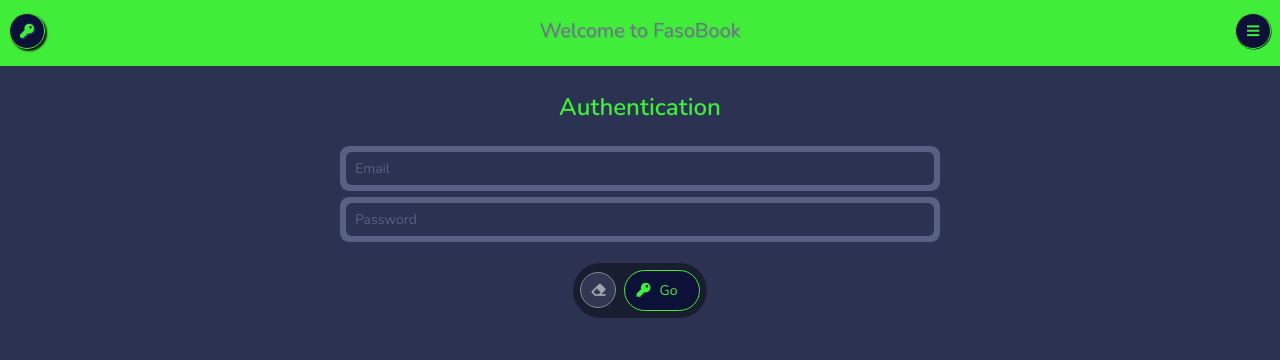
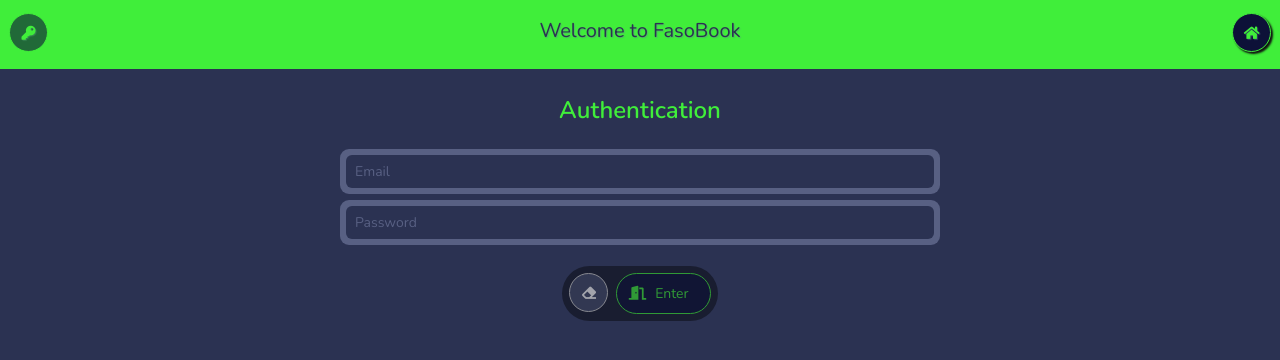
Before and after one commit to migueldiganchi/simple-book, a React (Create React App) app: page /auth in a window 1280 px wide. Shown: the top 360 px of the page. Built offline with nearby package versions, Linux system fonts and the light colour scheme.

Commit message:
Publication details

```diff
--- a/src/App.js
+++ b/src/App.js
@@ -70,12 +70,28 @@
   };
 
   auth = props => {
-    return <Auth />;
+    return (
+      <Auth
+        waiting={this.state.waiting}
+        onNotify={this.notify}
+        onWait={this.wait}
+        onStopWait={this.stopWait}
+        {...props}
+      />
+    );
   };
 
   render() {
+    let glassApp =
+      this.state.isAuthorManagerVisible || this.state.waiting ? (
+        <div className="App-glass" onClick={this.toggleManager} />
+      ) : null;
+
+    let loadingApp = this.state.waiting ? <Loading /> : null;
     return (
       <div className="App">
+        {glassApp}
+        {loadingApp}
         <Header title="Welcome to FasoBook" {...this.props} />
         <Board>
           <BoardPanel>
@@ -83,6 +99,11 @@
             <Route path="/auth" render={this.auth} />
           </BoardPanel>
         </Board>
+
+        <Notifier
+          notification={this.state.notification}
+          waiting={this.state.waiting}
+        />
       </div>
     );
   }
--- a/src/assets/makeup/App.scss
+++ b/src/assets/makeup/App.scss
@@ -28,8 +28,9 @@
   .App-loading {
     display: inline-block;
     position: fixed;
-    top: 15px;
-    right: 15px;
+    top: 50%;
+    left: 50%;
+    transform: translate(-50%, -50%);
     width: 64px;
     height: 64px;
     div {
@@ -483,7 +484,6 @@
 .paginator {
   text-align: center;
   .keypad {
-    float: none !important;
     display: inline-block;
     .do-circular {
       font-size: 12px;
@@ -495,6 +495,20 @@
   @include border-radius(30px);
   @include bg-tr;
   padding: 7.2px;
+
+  .responsive {
+    display: none;
+    @media screen and (max-width: 420px) {
+      &-mobile {
+        display: inline-block;
+      }
+    }
+    @media screen and (min-width: 421px) {
+      &-desktop {
+        display: inline-block;
+      }
+    }
+  }
 
   .do,
   .text {
@@ -630,14 +644,10 @@
     @include border-radius(50%);
     text-align: center;
     display: inline-block;
-    height: 36px;
-    width: 36px;
-    line-height: 36px;
+    height: 39px;
+    width: 39px;
+    line-height: 39px;
     padding: 0;
-    &.do-circular-lg {
-      height: 42px;
-      width: 42px;
-    }
   }
 
   &:not(.do-circular) .fas {
--- a/src/components/Auth/Auth.js
+++ b/src/components/Auth/Auth.js
@@ -1,4 +1,7 @@
 import React from "react";
+import { withRouter } from "react-router-dom";
+
+import axiosAuth from "./../../connection/axios-auth";
 
 class Auth extends React.Component {
   emailInput;
@@ -7,7 +10,8 @@
     email: "",
     password: "",
     emailClassName: "field",
-    passwordClassName: "field"
+    passwordClassName: "field",
+    waiting: null
   };
 
   isValid = () => {
@@ -32,8 +36,32 @@
 
   onGoAuth = e => {
     e.preventDefault();
-    console.log("going submit?");
-    alert("submition!");
+
+    this.props.onWait("Checking for credentials...");
+    setTimeout(() => {
+      axiosAuth
+        .post("/verifyPassword?key=AIzaSyAXRS3ijUJ0HhgC12cSeqe41WnDEcoN6-w", {
+          email: this.state.email,
+          password: this.state.password,
+          returnSecureToken: true
+        })
+        .then(response => {
+          this.props.onStopWait();
+          const credentials = response.data;
+          console.log("@todo:persist token", credentials);
+          this.props.onNotify("Welcome to Fasobook!");
+          this.props.history.push({
+            pathname: "/"
+          });
+        })
+        .catch(error => {
+          console.info("error", error);
+          setTimeout(() => {
+            this.props.onNotify("Oops! Something went wrong :(", "error");
+          }, 99);
+          this.props.onStopWait();
+        });
+    }, 3000);
   };
 
   typingEmail = e => {
@@ -101,9 +129,13 @@
               >
                 <i className="fas fa-eraser" />
               </button>
-              <button type="submit" className="do do-primary">
-                <i className="fas fa-key" />
-                Go
+              <button
+                type="submit"
+                className="do do-primary"
+                disabled={this.state.email === "" || this.state.password === ""}
+              >
+                <i className="fas fa-door-open" />
+                Enter
               </button>
             </div>
           </div>
@@ -113,4 +145,4 @@
   }
 }
 
-export default Auth;
+export default withRouter(Auth);
--- a/src/components/Header.js
+++ b/src/components/Header.js
@@ -8,9 +8,6 @@
     exact: true
   });
 
-  console.log("props.location.pathname", props.location.pathname);
-  console.log("isHomeActive", isHomeActive);
-
   return (
     <header className="App-header">
       <div className="App-title m-0 pt-1 clearfix">
@@ -19,19 +16,25 @@
           activeClassName="active"
           className={
             "do do-primary do-circular float-left " +
-            (isAuthActive ? "active" : "")
+            (isAuthActive ? "disabled" : "")
           }
         >
           <i className="fas fa-key" />
         </NavLink>
         <h5 className="App-title-text mt-1">
-          <NavLink to="/" activeClassName={isHomeActive ? "" : "text-muted"}>
+          <NavLink to="/" activeClassName={isHomeActive ? "" : "text-underline"}>
             <span>{props.title}</span>
           </NavLink>
         </h5>
-        <button type="submit" className="do do-primary do-circular float-right">
-          <i className="fas fa-bars" />
-        </button>
+        <NavLink
+          to="/"
+          className={
+            "do do-primary do-circular float-right " +
+            (isHomeActive ? "disabled" : "")
+          }
+        >
+          <i className="fas fa-home" />
+        </NavLink>
       </div>
       <div>{props.children}</div>
     </header>
--- a/src/components/Publications/PublicationForm.js
+++ b/src/components/Publications/PublicationForm.js
@@ -62,7 +62,6 @@
         }, 300);
       })
       .catch(error => {
-        console.log("error.response?", error.response);
         this.props.onNotify(error.response.message, "error");
       });
   };
@@ -83,7 +82,6 @@
 
     return !error;
   };
-
 
   typingBody = e => {
     this.setState({ body: e.target.value });
@@ -119,14 +117,54 @@
           </div>
 
           <div className="keypad">
-            <button type="button" className="do" onClick={this.props.onCancel}>
-              <i className="fas fa-ban" />
-              Cancel
+            <button
+              type="button"
+              className="do do-circular"
+              onClick={this.props.onCancel}
+            >
+              <i className="fas fa-trash" />
             </button>
-            <button type="submit" className="do do-primary">
-              <i className="fas fa-hdd" />
-              Save
-            </button>
+            <div className="responsive responsive-desktop">
+              <button
+                type="button"
+                className="do do-secondary"
+                onClick={this.props.onCancel}
+              >
+                <i className="fas fa-user-friends" />
+                Only friends
+              </button>
+              <button
+                type="button"
+                className="do do-secondary"
+                onClick={this.props.onCancel}
+              >
+                <i className="fas fa-fire" />
+                Public
+              </button>
+              <button type="submit" className="do do-primary">
+                <i className="fas fa-seedling" />
+                Publish
+              </button>
+            </div>
+            <div className="responsive responsive-mobile">
+              <button
+                type="button"
+                className="do do-circular do-secondary"
+                onClick={this.props.onCancel}
+              >
+                <i className="fas fa-user-friends" />
+              </button>
+              <button
+                type="button"
+                className="do do-circular do-secondary"
+                onClick={this.props.onCancel}
+              >
+                <i className="fas fa-fire" />
+              </button>
+              <button type="submit" className="do do-circular do-primary">
+                <i className="fas fa-seedling" />
+              </button>
+            </div>
           </div>
         </form>
       </div>
--- /dev/null
+++ b/src/connection/axios-auth.js
@@ -0,0 +1,7 @@
+import axios from "axios";
+
+const authInstance = new axios.create({
+  baseURL: 'https://www.googleapis.com/identitytoolkit/v3/relyingparty'
+});
+
+export default authInstance;
```
Also changed, not shown: src/connection/axios-app.js (added).
